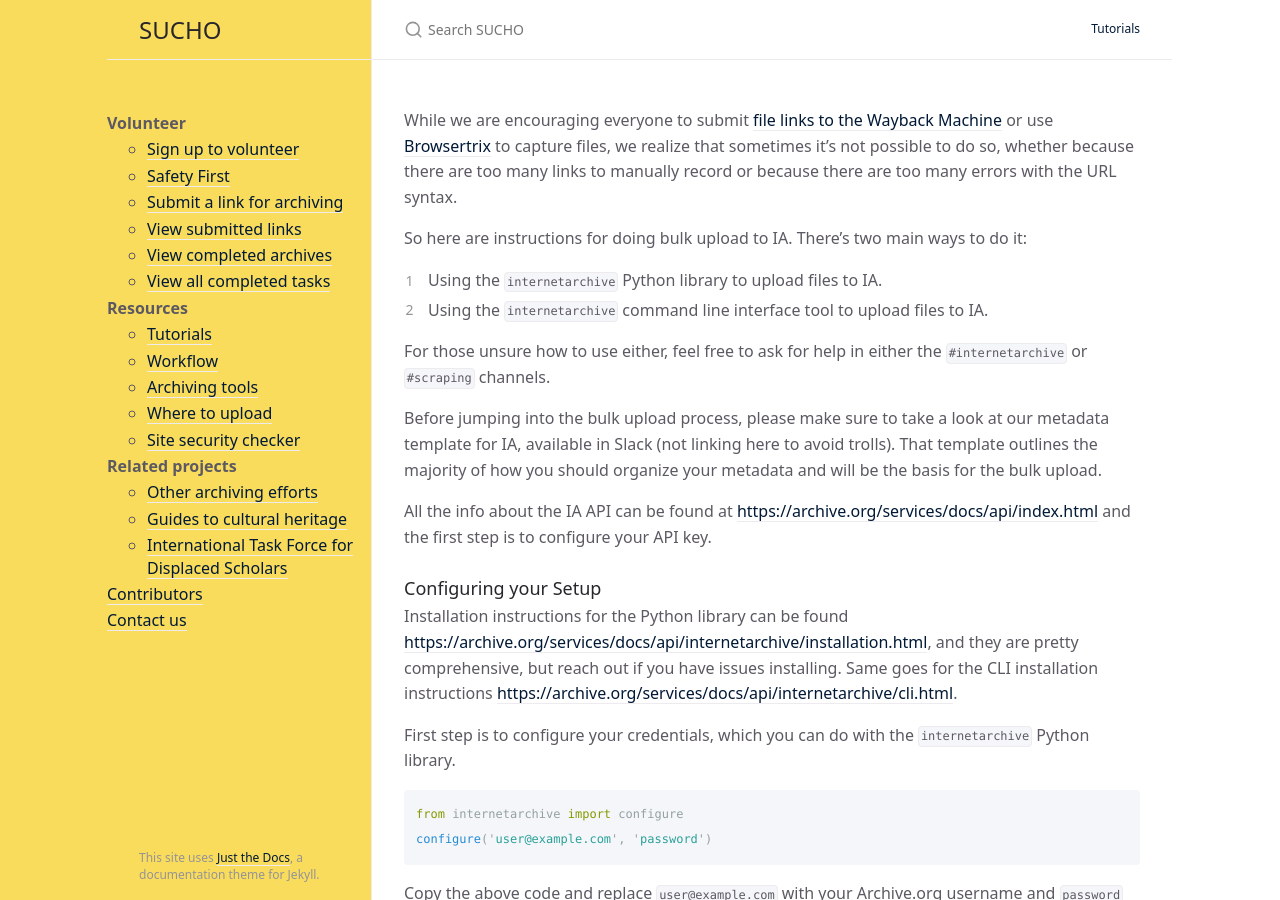
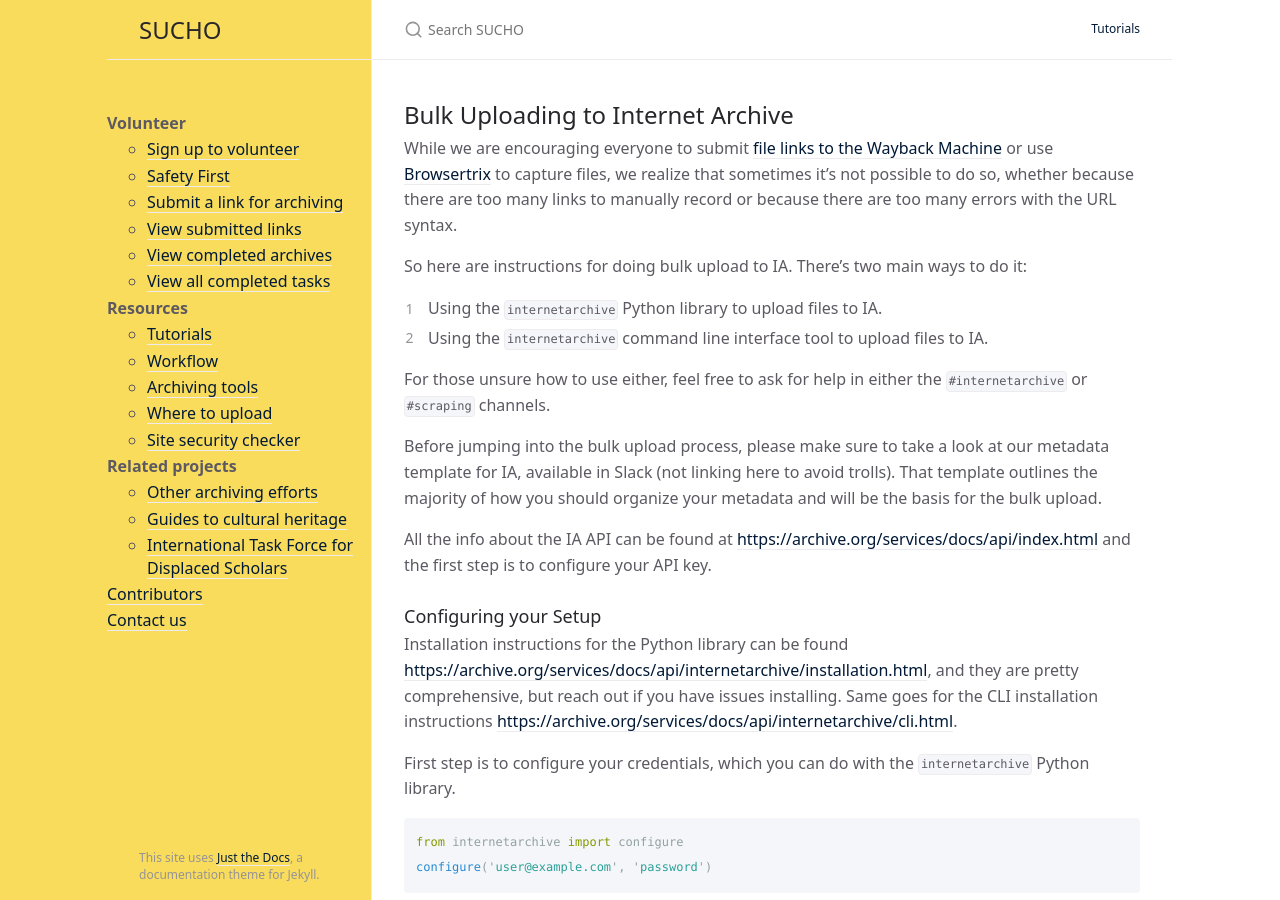
Before and after one commit to sucho-archiving/sucho-archiving.github.io, a Jekyll site: the page built from bulk-ia.md, in a window 1280 px wide and 900 px high. Built offline with Jekyll 4.4.1, drawn with Linux system fonts in a browser that asks for light colours.

Commit message:
adding bulk ia tutorial

```diff
--- a/bulk-ia.md
+++ b/bulk-ia.md
@@ -1,8 +1,10 @@
 ---
 layout: default
-permalink: bulk-ia
+permalink: ia-bulk-upload
 title: Bulk upload to Internet Archive
 ---
+
+## Bulk Uploading to Internet Archive
 
 While we are encouraging everyone to submit [file links to the Wayback Machine](ia-gsheets) or use [Browsertrix](browsertrix) to capture files, we realize that sometimes it's not possible to do so, whether because there are too many links to manually record or because there are too many errors with the URL syntax.
 
```
Also changed, not shown: tutorials.md (+1 -0 lines).
